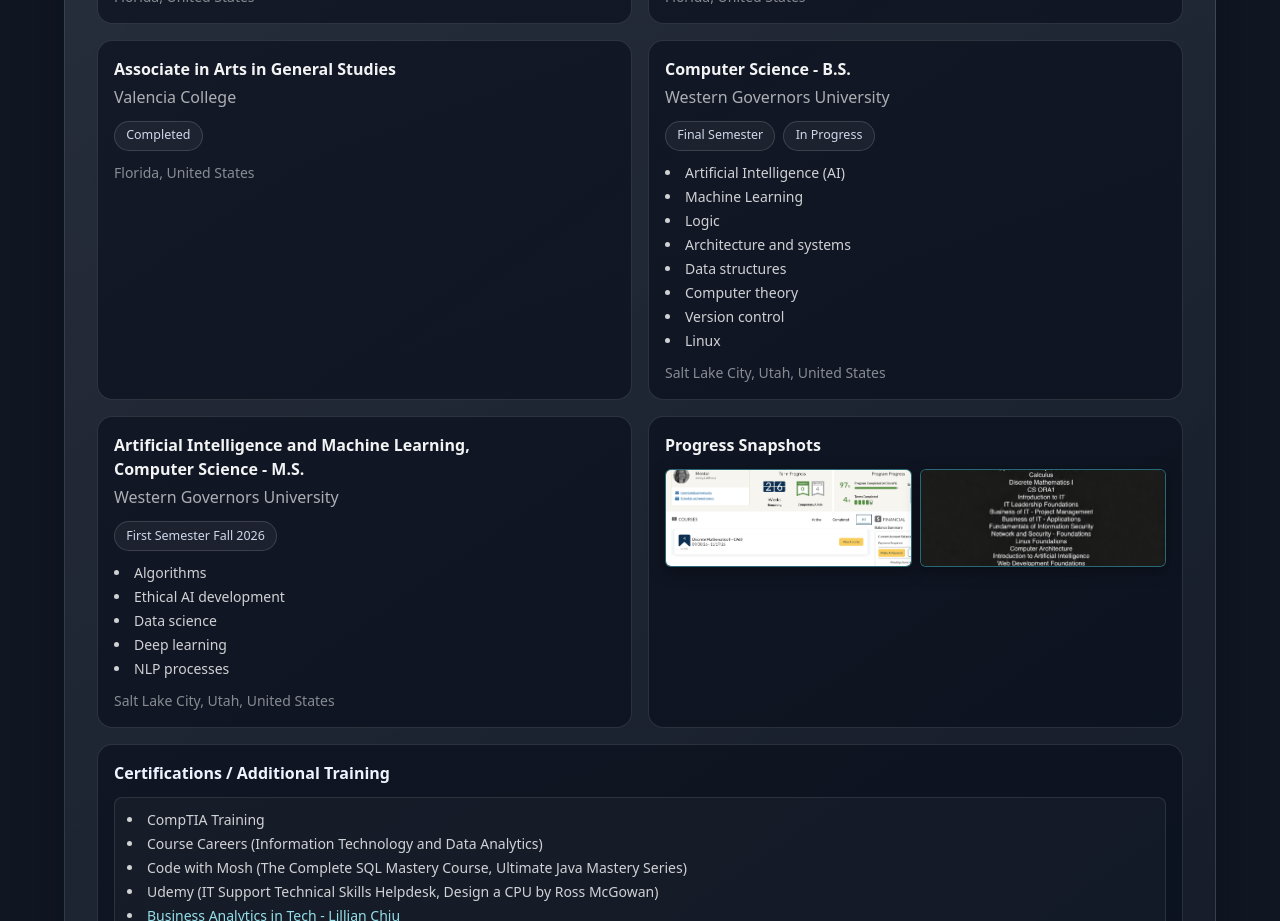
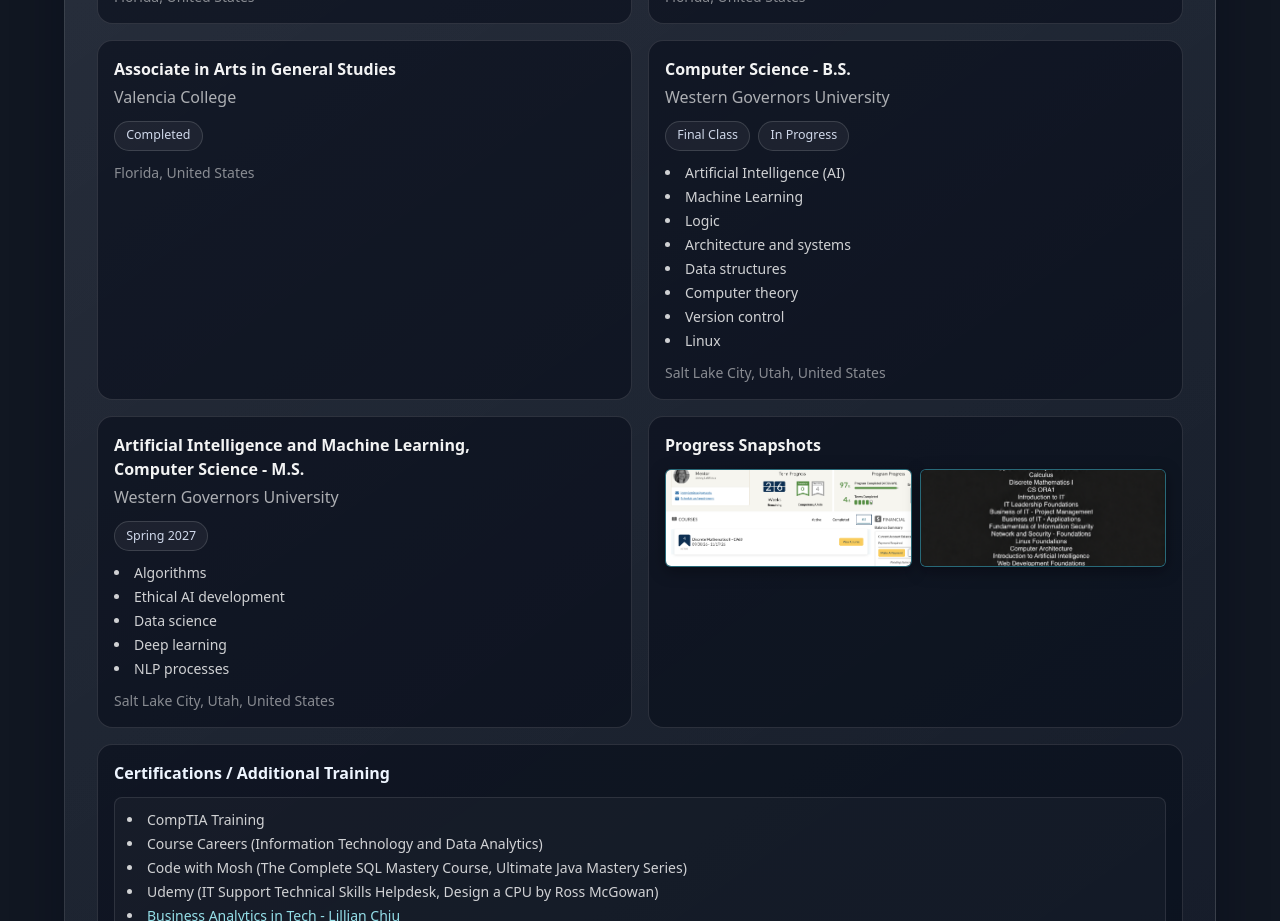
Before and after one commit to Emq17/personal-site, a React (Vite) app: page / in a window 1280 px wide. Shown: the part 4760-5681 px from the top of the page. Built offline with nearby package versions, Linux system fonts and the light colour scheme; no server answers.

Commit message:
Update education status

```diff
--- a/src/components/work-page/content/EducationData.ts
+++ b/src/components/work-page/content/EducationData.ts
@@ -23,7 +23,7 @@
   {
     institution: "Western Governors University",
     program: "Computer Science - B.S.",
-    status: "Final Semester",
+    status: "Final Class",
     timeframe: "In Progress",
     location: "Salt Lake City, Utah, United States",
     proofImage: "/projects/remaining-classes.png",
@@ -59,7 +59,7 @@
   {
     institution: "Western Governors University",
     program: "Artificial Intelligence and Machine Learning,\nComputer Science - M.S.",
-    status: "First Semester Fall 2026",
+    status: "Spring 2027",
     timeframe: "",
     location: "Salt Lake City, Utah, United States",
     proofLabel: "View degree",
```
